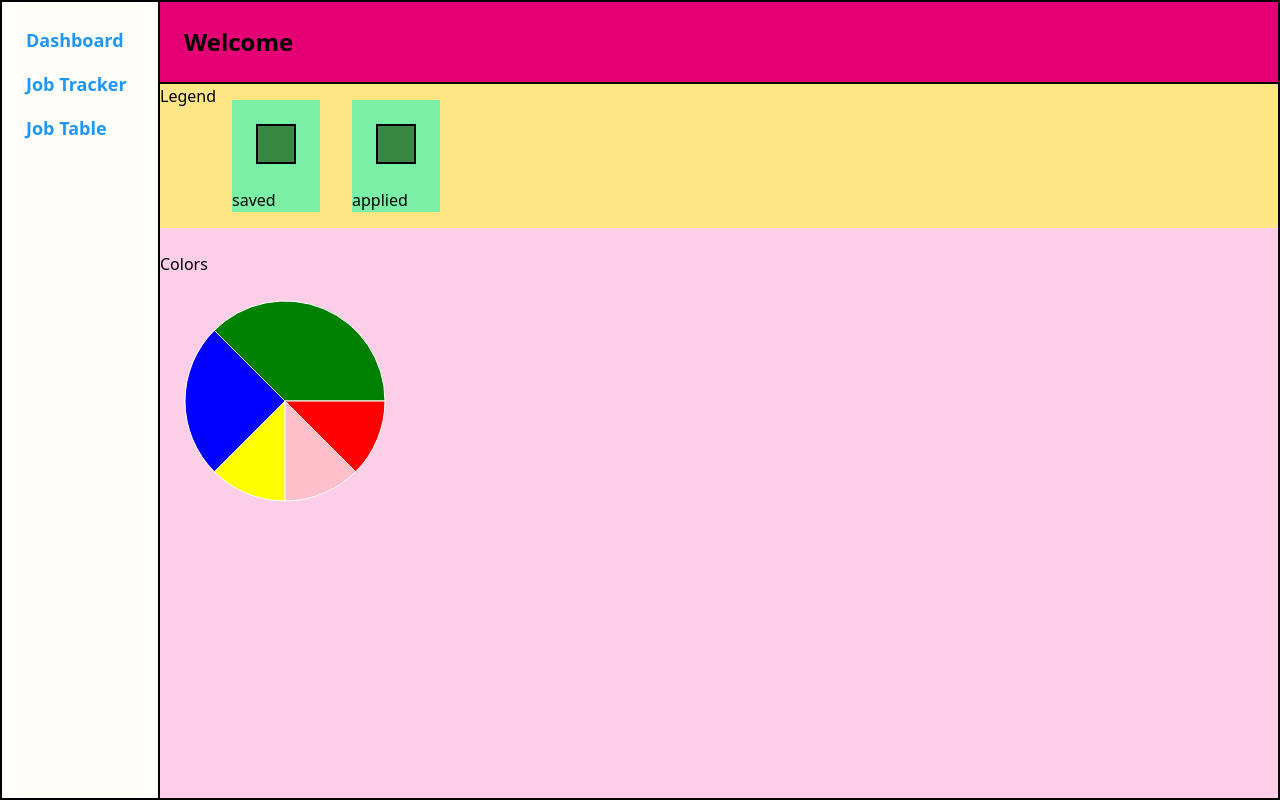
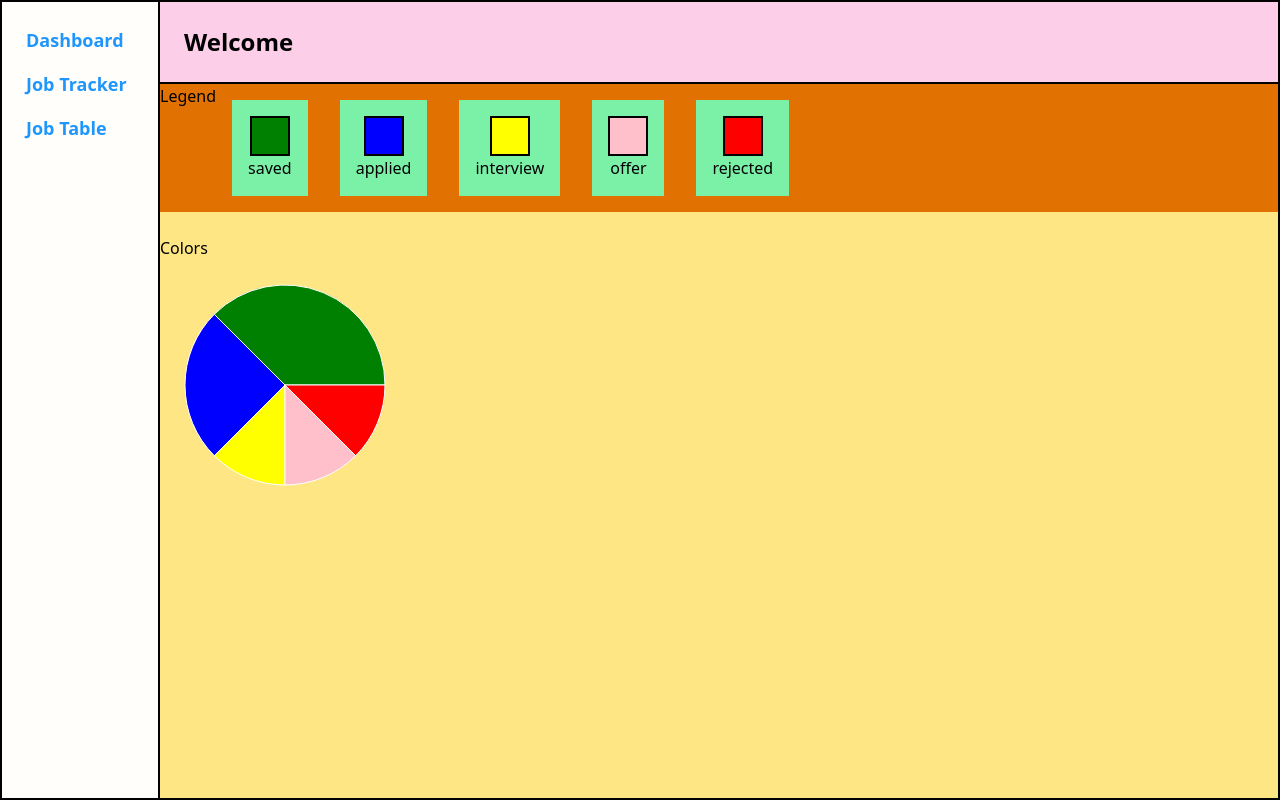
Before and after one commit to MayKhine/trkHire, a React (Vite) app: page / in a window 1280 px wide. Built offline with nearby package versions, Linux system fonts and the light colour scheme.

Commit message:
wroking on legend colors

```diff
--- a/src/components/charts/Legend.tsx
+++ b/src/components/charts/ColorPicker.tsx
@@ -1,16 +1,21 @@
 import { useState } from "react"
 import { HexColorPicker } from "react-colorful"
 
-type LegendProps = {
+type ColorPickerProps = {
   // rejected: string
   // offer: string
   // saved: string
   // applied: string
   // interview: string
   text: string
-  initalColor: string
+  color: string
+  onColorChangeHandler: (val: string) => void
 }
-export const Legend = ({ text, initalColor }: LegendProps) =>
+export const ColorPicker = ({
+  text,
+  color,
+  onColorChangeHandler,
+}: ColorPickerProps) =>
   //   {
   //   rejected,
   //   offer,
@@ -20,14 +25,14 @@ export const Legend = ({ text, initalColor }: LegendProps) =>
   // }: LegendProps
 
   {
-    const [color, setColor] = useState(initalColor)
+    // const [color, setColor] = useState(initalColor)
     const [colorPickerOpen, setColorPickerOpen] = useState(false)
 
     return (
-      <div className="bg-green-300 m-4">
-        <div>
+      <div className="bg-green-300 m-4 p-4">
+        <div className="flex flex-col justify-center items-center">
           <div
-            className="w-10 h-10 border-2 m-6"
+            className="w-10 h-10 border-2 cursor-pointer"
             style={{ backgroundColor: color }}
             onClick={() => {
               setColorPickerOpen(!colorPickerOpen)
@@ -37,20 +42,20 @@ export const Legend = ({ text, initalColor }: LegendProps) =>
         </div>
         {colorPickerOpen && (
           <div
-            // className="z-15 w-full h-full fixed left-0 top-0 bg-red-300/20"
             onClick={() => {
               setColorPickerOpen(!colorPickerOpen)
             }}
           >
-            <div className="z-15 w-full h-full fixed left-0 top-0 bg-red-300/20"></div>
+            <div className="z-15 w-full h-full fixed left-0 top-0 "></div>
             <div
               className="z-20 absolute"
               onClick={(event) => event.stopPropagation()}
             >
               <HexColorPicker
+                style={{ cursor: "pointer" }}
                 color={color}
                 onChange={(val) => {
-                  setColor(val)
+                  onColorChangeHandler(val)
                 }}
               />
             </div>
--- a/src/components/pages/HomePg.tsx
+++ b/src/components/pages/HomePg.tsx
@@ -2,7 +2,8 @@ import { MenuBar } from "../menu/MenuBar"
 import { jobByStatusColumns } from "../../utils/data"
 import { jobByStatusColumnsType, reChartPieDataType } from "../../utils/types"
 import { PieChartGraph } from "../charts/PieChartGraph"
-import { Legend } from "../charts/Legend"
+import { ColorPicker } from "../charts/ColorPicker"
+import { useState } from "react"
 export const HomePg = () => {
   const getTheJobsByStatus = (
     jobByStatusColumns: Array<jobByStatusColumnsType>
@@ -14,18 +15,42 @@ export const HomePg = () => {
   }
 
   const jobData = getTheJobsByStatus(jobByStatusColumns)
+  const [legendColorArr, setLegendColorArr] = useState([
+    { id: "saved", color: "green" },
+    { id: "applied", color: "blue" },
+    { id: "interview", color: "yellow" },
+    { id: "offer", color: "pink" },
+    { id: "rejected", color: "red" },
+  ])
+
+  console.log("legend Color arr: ", legendColorArr[0])
   return (
     <div className="flex w-full h-full bg-amber-300">
       <MenuBar />
-      <div className="bg-pink-600 w-full h-full overflow-hidden flex flex-col">
+      <div className="bg-pink-200 w-full h-full overflow-hidden flex flex-col relative">
         <div className="text-2xl font-bold p-6 border-2 border-l-0">
           Welcome
         </div>
-        <div className="bg-pink-200 gap-6 flex flex-col h-full border-b-2 border-r-2">
-          <div className="flex bg-amber-200">
+        <div className="bg-amber-200 gap-6 flex flex-col h-full border-b-2 border-r-2 overflow-x-auto max-w-[100%] ">
+          <div className="flex bg-amber-600 relative">
             Legend
-            <Legend initalColor="#388743" text="saved" />
-            <Legend initalColor="#388743" text="applied" />
+            {legendColorArr.map((e, index) => {
+              return (
+                <ColorPicker
+                  key={index}
+                  color={e.color}
+                  text={e.id}
+                  onColorChangeHandler={(val: string) => {
+                    console.log("color change called", e.id, val)
+                    setLegendColorArr((prev) => {
+                      return prev.map((item) => {
+                        return item.id === e.id ? { ...item, color: val } : item
+                      })
+                    })
+                  }}
+                />
+              )
+            })}
           </div>
           <div className="overflow-x-auto max-w-[100%] h-full">
             <div> Colors </div>
```
